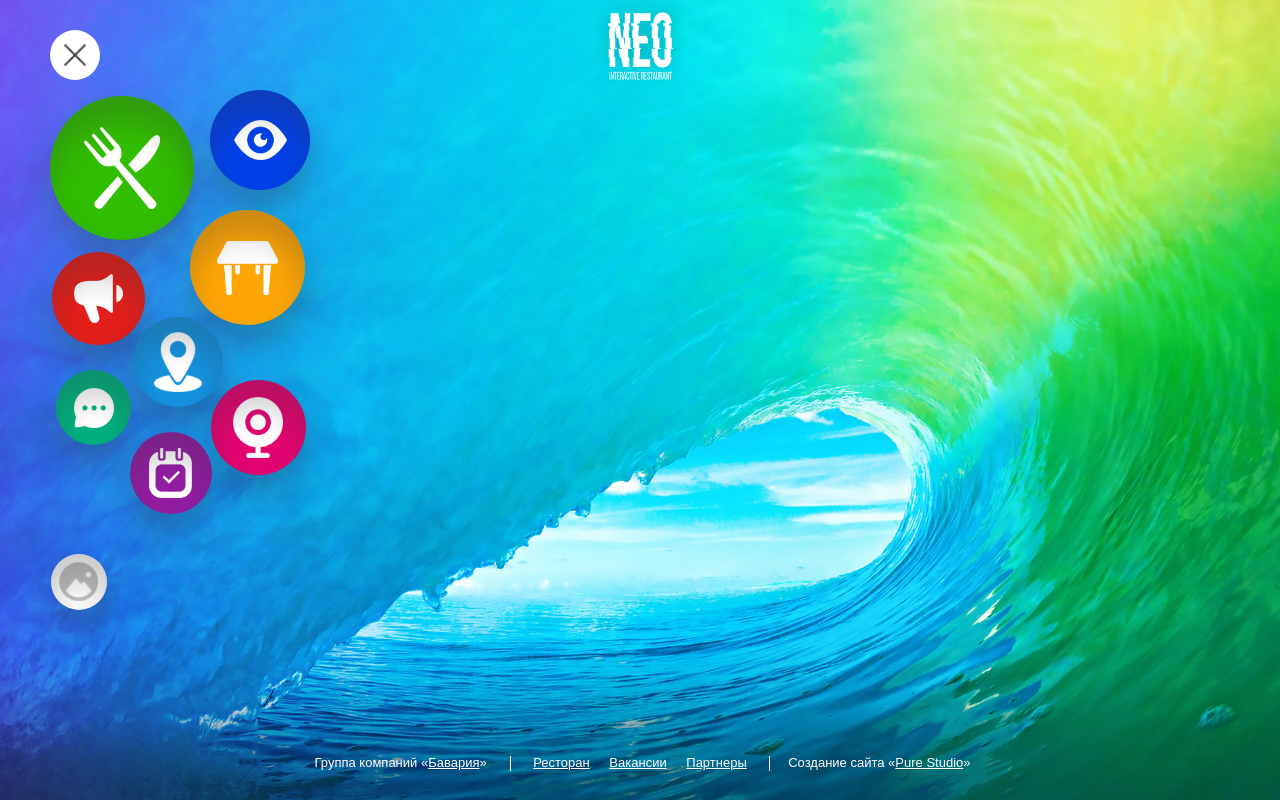
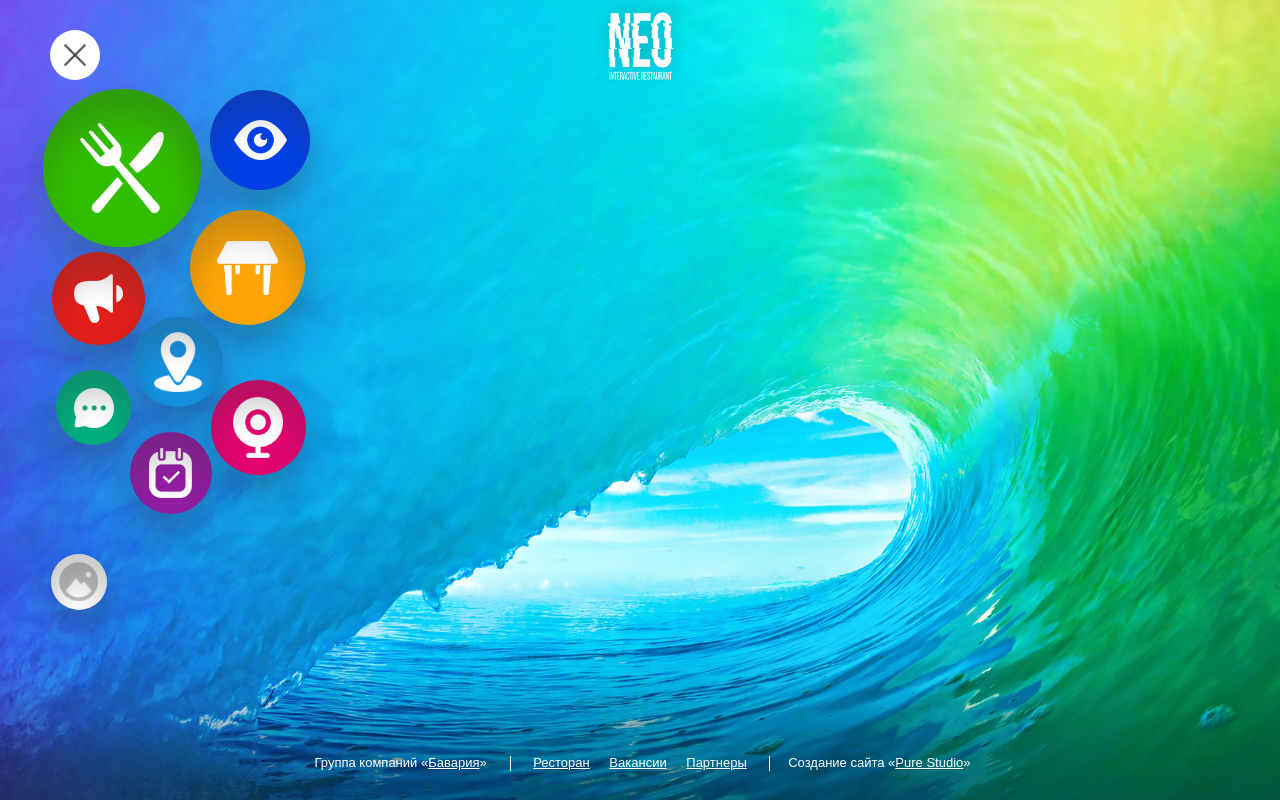
Before and after one commit to paul0id/neo-app, a website: page src/index.html in a window 1280 px wide. In both pictures the pointer is over the link 122 px from the left and 168 px from the top of the page. Drawn offline with nearby package versions, Linux system fonts and the light colour scheme; files that its build step writes are made by us from their sources.

Commit message:
add animatoin on main-nav

```diff
--- a/src/style/partials/app.scss
+++ b/src/style/partials/app.scss
@@ -107,6 +107,12 @@ a {color: #fff;}
     background-repeat: no-repeat;
 
     box-shadow: inset 0px 24px 30px 0px rgba(50, 50, 50, 0.25);
+
+    transition: all .2s ease-in-out;
+
+    &:hover {
+      transform: scale(1.1);
+    }
 
     &:before {
       content: '';
```
Also changed, not shown: build/css/main.css.
